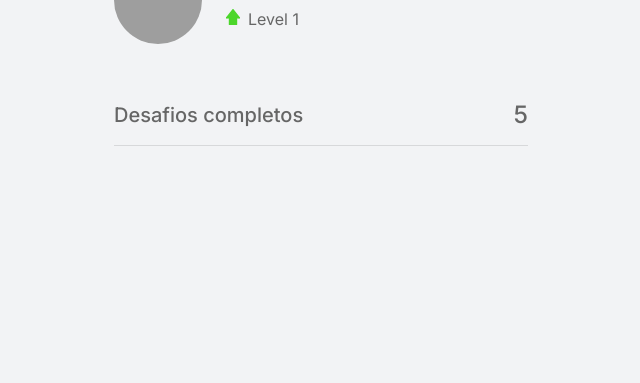
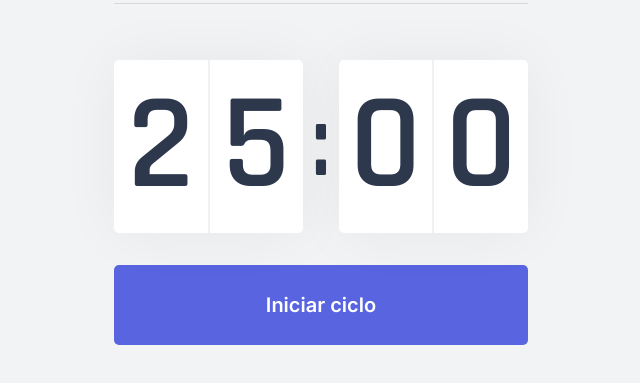
Before and after one commit to Nunes89/move_it_next, a Next.js app: page / in a window 1280 px wide. Shown: the part 321-704 px from the top of the page, without its empty margins (62-702 px from the left). Built offline with nearby package versions, Linux system fonts and the light colour scheme; grey boxes are pictures that could not be loaded.

Commit message:
added Countdown component

```diff
--- /dev/null
+++ b/src/components/Countdown.tsx
@@ -0,0 +1,22 @@
+import styles from "../styles/components/Countdown.module.css";
+
+export default function Countdown() {
+  return (
+    <div>
+      <div className={styles.countdownContainer}>
+        <div>
+          <span>2</span>
+          <span>5</span>
+        </div>
+        <span>:</span>
+        <div>
+          <span>0</span>
+          <span>0</span>
+        </div>
+      </div>
+      <button type="button" className={styles.countdownButton}>
+        Iniciar ciclo
+      </button>
+    </div>
+  );
+}
--- a/src/pages/index.tsx
+++ b/src/pages/index.tsx
@@ -1,6 +1,7 @@
 import { ExperienceBar } from "../components/ExperienceBar";
 import Profile from "../components/Profile";
 import CompletedChallenges from "../components/CompletedChallenges";
+import Countdown from "../components/Countdown";
 import styles from "../styles/pages/Home.module.css";
 
 export default function Home() {
@@ -12,6 +13,7 @@
         <div>
           <Profile />
           <CompletedChallenges />
+          <Countdown />
         </div>
         <div></div>
       </section>
--- /dev/null
+++ b/src/styles/components/Countdown.module.css
@@ -0,0 +1,58 @@
+.countdownContainer {
+  display: flex;
+  align-items: center;
+  font-family: Rajdhani;
+  font-weight: 600;
+  color: var(--title);
+}
+
+.countdownContainer>div {
+  flex: 1;
+  display: flex;
+  align-items: center;
+  justify-content: space-evenly;
+  background: var(--white);
+  box-shadow: 0 0 60px rgba(0, 0, 0, 0.05);
+  border-radius: 5px;
+  font-size: 8.5rem;
+  text-align: center;
+}
+
+.countdownContainer>div span {
+  flex: 1;
+}
+
+.countdownContainer>div span:first-child {
+  border-right: 1px solid #f0f1f3;
+
+}
+
+.countdownContainer>div span:last-child {
+  border-left: 1px solid #f0f1f3;
+
+}
+
+.countdownContainer>span {
+  font-size: 6.25rem;
+  margin: 0 0.5rem;
+}
+
+.countdownButton {
+  width: 100%;
+  height: 5rem;
+  margin-top: 2rem;
+  display: flex;
+  align-items: center;
+  justify-content: center;
+  border: 0;
+  border-radius: 5px;
+  background: var(--blue);
+  color: var(--white);
+  font-size: 1.25rem;
+  font-weight: 600;
+  transition: background-color 0.2s;
+}
+
+.countdownButton:hover{
+  background: var(--blue-dark);
+}
```
